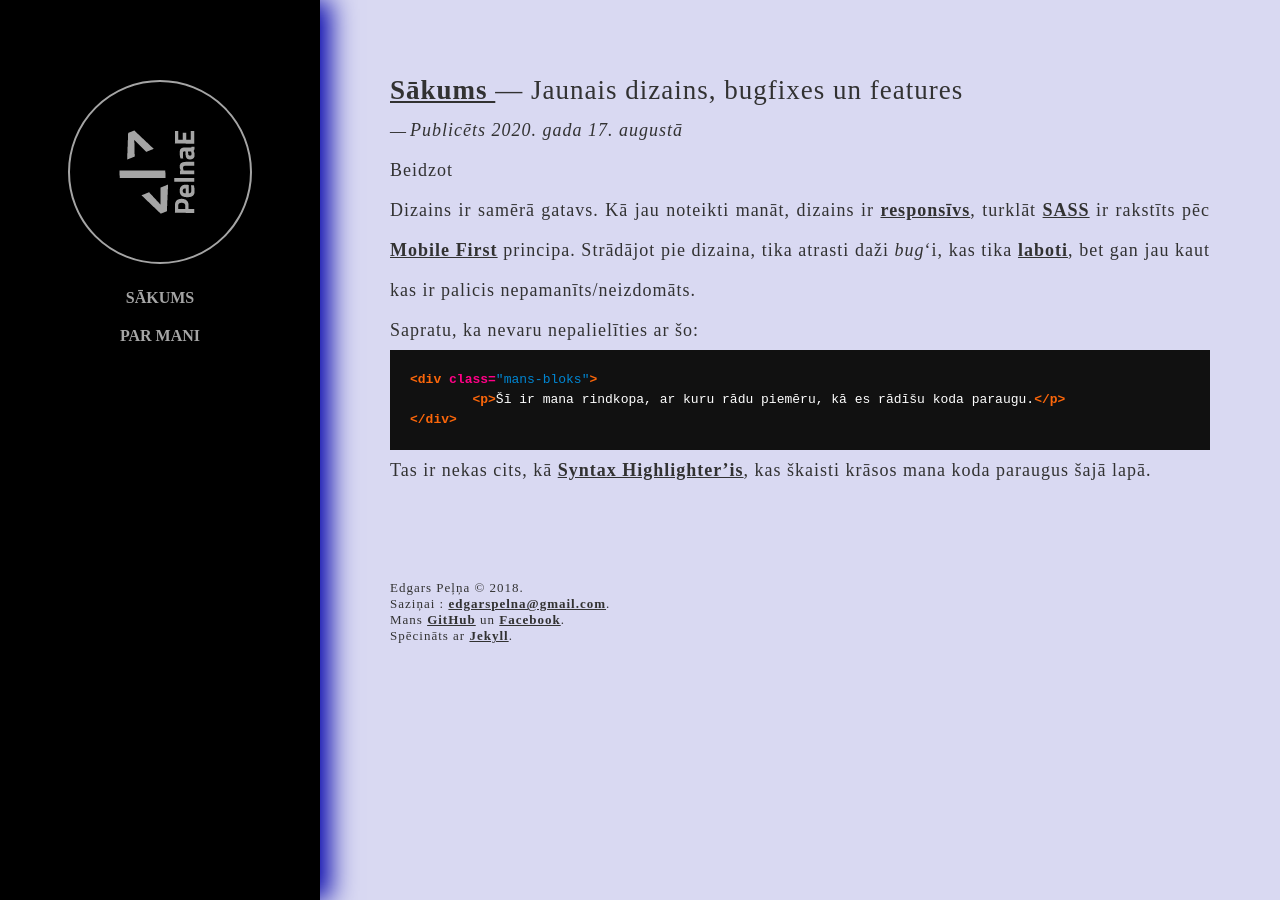
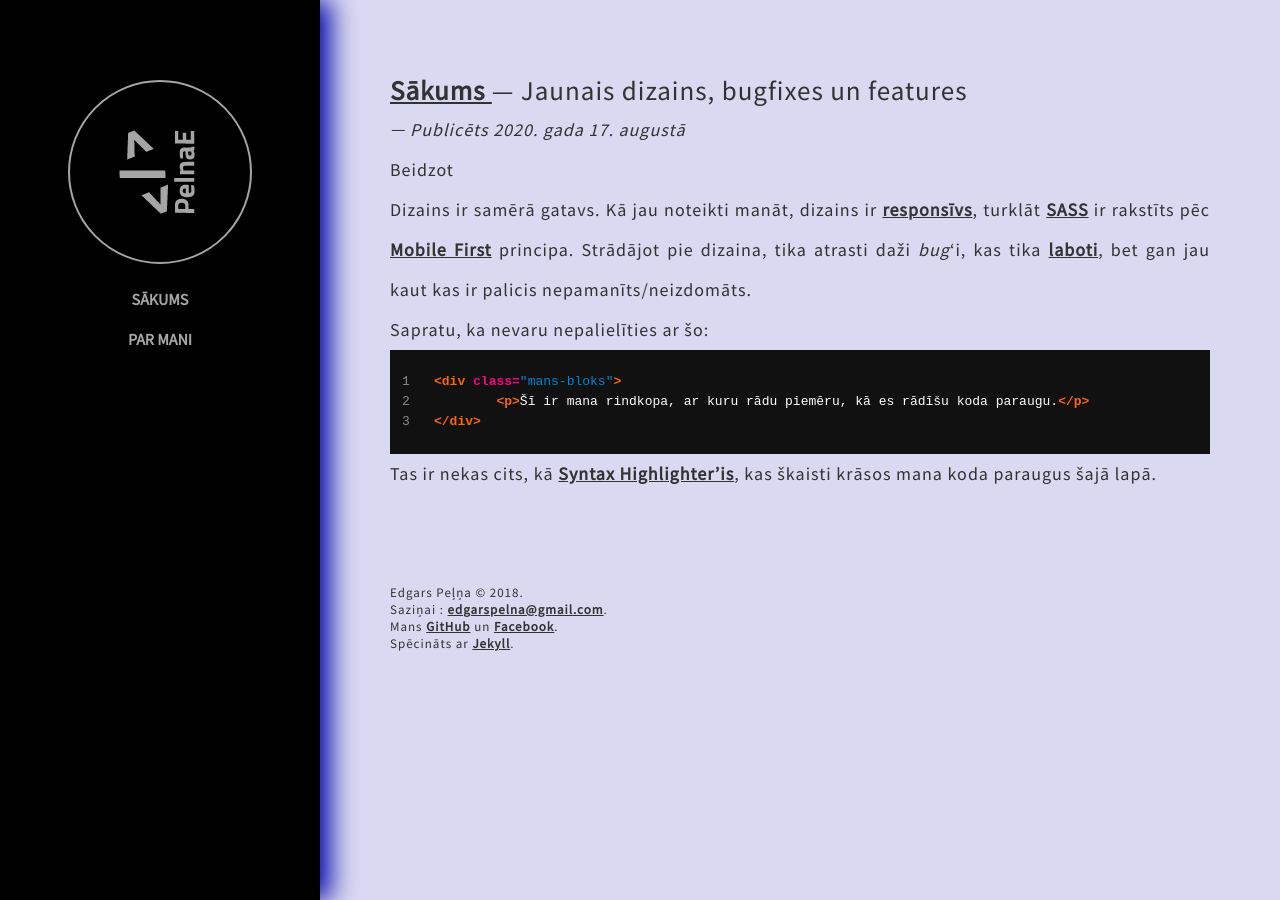
Before and after one commit to edgarspe20/edgarspe20.github.io, a Jekyll site: the page built from _posts/2020-08-16-Jaunais-dizains-bugfixes-un-features.markdown, in a window 1280 px wide. Built offline with Jekyll 4.4.1, drawn with Linux system fonts in a browser that asks for light colours.

Commit message:
Some fixes

```diff
--- a/_posts/2020-08-16-Jaunais-dizains-bugfixes-un-features.markdown
+++ b/_posts/2020-08-16-Jaunais-dizains-bugfixes-un-features.markdown
@@ -16,7 +16,7 @@ Dizains ir samērā gatavs. Kā jau noteikti manāt, dizains ir [responsīvs][re
 
 Sapratu, ka nevaru nepalielīties ar šo:
 
-{% highlight html %}
+{% highlight html linenos %}
 <div class="mans-bloks">
 	<p>Šī ir mana rindkopa, ar kuru rādu piemēru, kā es rādīšu koda paraugu.</p>
 </div>
--- a/_sass/_common.scss
+++ b/_sass/_common.scss
@@ -175,7 +175,25 @@ body {
 				font-size: 13px;
 				line-height: 20px;
 				letter-spacing: 0;
-				padding: 20px;
+				padding: 20px 10px;
+
+				pre {
+					max-width: 100%;
+					overflow: scroll;
+
+					@include desktop {
+						overflow: visible;
+					}
+				}
+
+				.gutter {
+					min-width: 20px;
+					opacity: .5;
+
+					@include desktop {
+						min-width: 30px;
+					}
+				}
 			}
 
 			blockquote {
--- a/css/main.scss
+++ b/css/main.scss
@@ -1,7 +1,7 @@
 ---
 ---
 
-@import url('https://fonts.googleapis.com/css?family=Open+Sans|Titillium+Web&subset=latin-ext');
+@import url('https://fonts.googleapis.com/css2?family=Source+Sans+Pro&display=swap');
 
 @import "syntax-highlighting";
 
```
